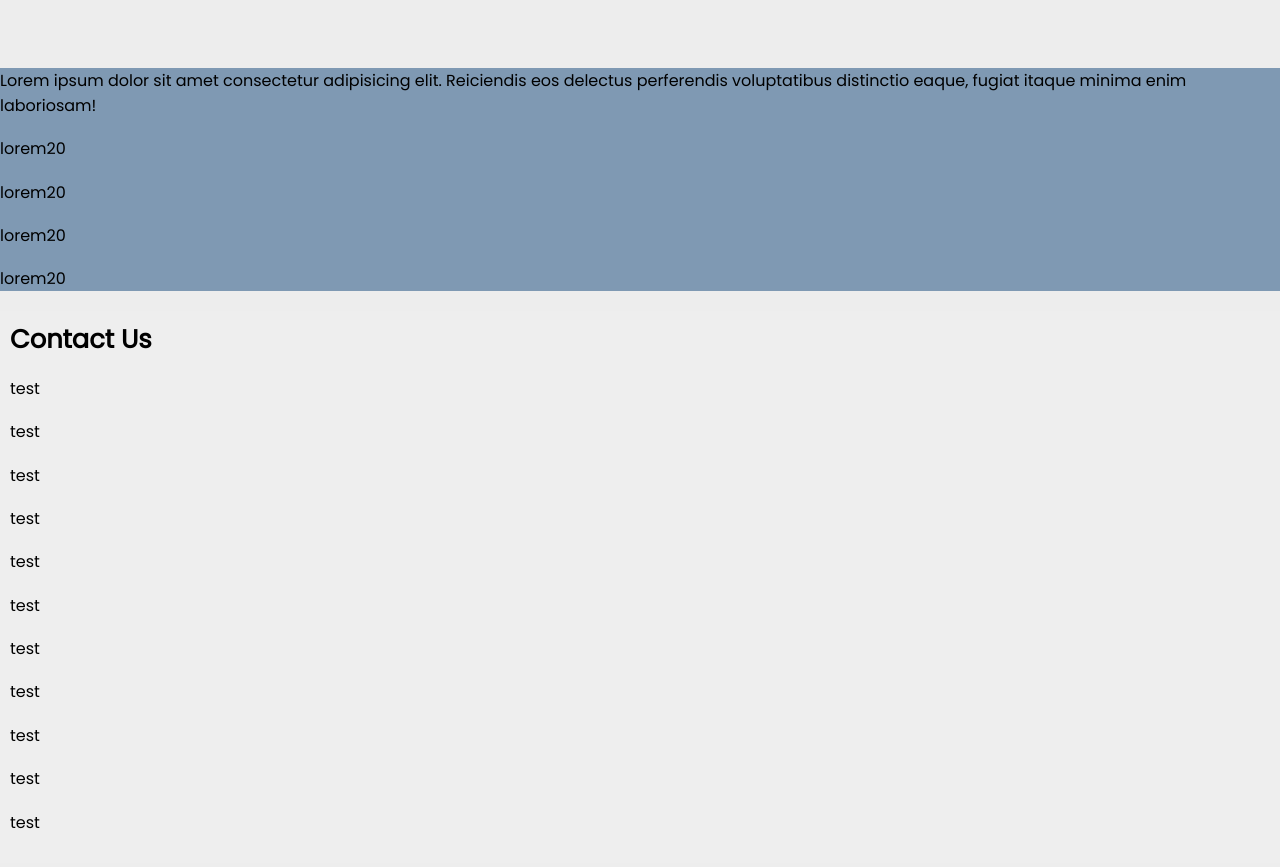
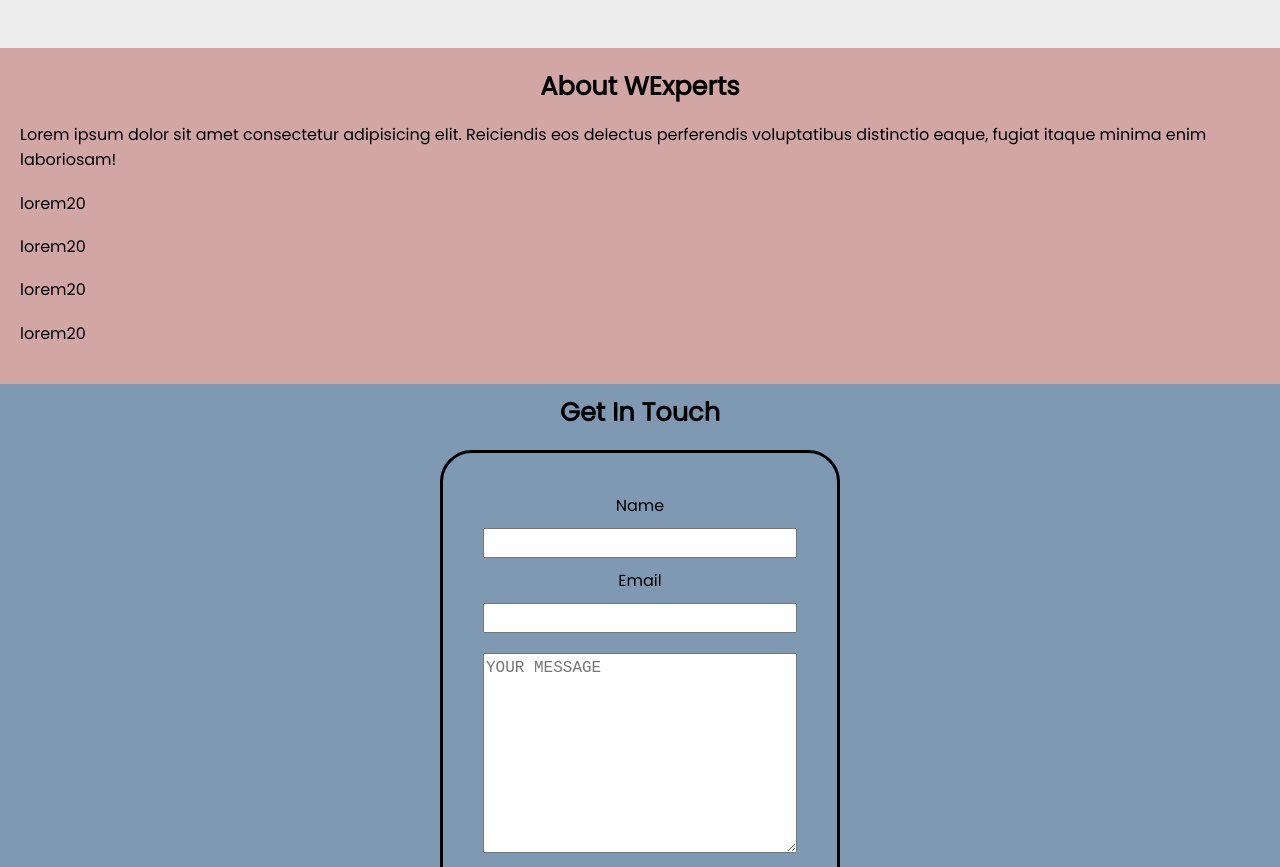
Before and after one commit to shab-k/wexperts, a plain HTML site: page dist/index.html in a window 1280 px wide. Shown: the part 1303-2170 px from the top of the page. Drawn offline with Linux system fonts and the light colour scheme.

Commit message:
Created a contact form, changed the about section.

```diff
--- a/dist/index.html
+++ b/dist/index.html
@@ -80,7 +80,8 @@
 			</li>
 		</ul>
 	</section><!-- End of Media Objects -->
-	<section class="section__about">
+	<section class="about">
+		<h2>About WExperts</h2>
 		<p>Lorem ipsum dolor sit amet consectetur adipisicing elit. Reiciendis eos delectus perferendis voluptatibus
 			distinctio eaque, fugiat itaque minima enim laboriosam!</p>
 		<p>lorem20</p>
@@ -88,22 +89,16 @@
 		<p>lorem20</p>
 		<p>lorem20</p>
 	</section>
-	<section class="section__contact">
-		<h2>Contact Us</h2>
-		<p>test</p>
-		<p>test</p>
-		<p>test</p>
-		<p>test</p>
-		<p>test</p>
-		<p>test</p>
-		<p>test</p>
-		<p>test</p>
-		<p>test</p>
-		<p>test</p>
-		<p>test</p>
-	</section>
-	<section>
-
+	<section class="contact">
+		<h2>Get In Touch</h2>
+			<form>
+			  <label for="name">Name</label>
+			  <input type="text" id="name">
+			  <label for="email">Email</label>
+			  <input type="email" id="email">
+			  <textarea placeholder='YOUR MESSAGE'></textarea>
+			  <button class="btn--dark">Send</button>
+			</form>
 	</section>
 	<!-- </div> -->
 	<footer class="footer">
--- a/scss/abstracts/_variables.scss
+++ b/scss/abstracts/_variables.scss
@@ -44,7 +44,7 @@ $base-transition-timing: ease-in-out;
 $base__border-radius: 2rem;
 
 // Borders
-$base-border: 1px solid darken($base__background-color, 20%);
+$base-border: 3px solid darken($base__accent-color, 20%);
 
 // Shadow
 $base__box-shadow: 0 2px 2px 0 rgba(black, 0.2);
--- a/scss/layouts/_forms.scss
+++ b/scss/layouts/_forms.scss
@@ -0,0 +1,30 @@
+form {
+    border: $base-border;
+    border-radius: $base__border-radius;
+    padding: 40px;
+}
+.contact{
+    padding: 30px 20px;
+    // background: #080936;
+  }
+  .contact h3, .contact p{
+    margin-bottom: 0;
+    text-align: center;
+  }
+  .contact form{
+    width: 80%;
+    max-width: 400px;
+    margin: 20px auto;
+    text-align: center;
+  }
+  .contact input,.contact textarea{
+    width: 100%;
+    margin: 10px 0;
+  }
+  .contact textarea{
+    max-width: 100%;
+    height: 200px;
+  }
+  .contact .button{
+    margin-top: 10px;
+  }
--- a/scss/pages/_home.scss
+++ b/scss/pages/_home.scss
@@ -5,14 +5,19 @@
     max-width: 1100px;
 }
 
-.section__about {
+.about {
+    background-color: #d3a6a6;
+    padding: 20px;
+    h2 {
+        text-align: center;
+    }
+}
+.contact {
     background-color: $color-light-blue;
-    margin: 20px auto;
-    // width: 90%;
-}
-.section__contact {
-    background-color: #eee;
     padding: 10px;
     // width: 90%;
-    margin: 10px auto;
+    // margin: 0 auto;
+    h2 {
+        text-align: center;
+    }
 }
```
Also changed, not shown: dist/css/main.css, 1 other file.
